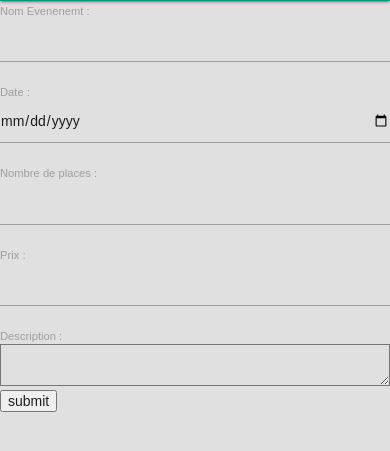
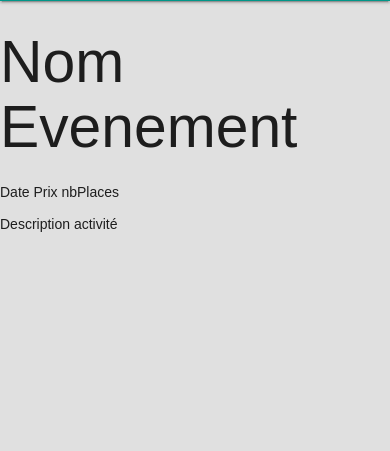
Before and after one commit to GregoryDev/OCI---AppSport, a plain HTML site: page www/index.html in a window 390 px wide. Shown: the part 55-506 px from the top of the page. Drawn offline with Linux system fonts and the light colour scheme; some packages are replaced by stand-ins of ours.

Commit message:
Js pour le submlit & debut description event

```diff
--- a/www/index.html
+++ b/www/index.html
@@ -48,8 +48,8 @@
         <!--
             Formulaire création evenement
         -->
-        <div id="create_event">
-            <form name="create_event" action="index.html" method="post" onsubmit="return myFunction()">
+        <div id="div_create_event">
+            <form name="create_event" id="create_event" action="index.html" method="post">
                 <label for="nom_event">Nom Evenenemt :</label>
                 <input type="text" name="nom_event" id="nom_event" placeholder="" size="30" maxlength="10" required/></br>
                 <label for="date">Date :</label>
@@ -64,6 +64,18 @@
                 <input type="submit" value="submit">
             </form>
         </div>
+        <div id="desc_event">
+            <h1>
+                Nom Evenement
+            </h1>
+            <p>
+                Date    Prix    nbPlaces
+            </p>
+            <span>
+                Description activité
+            </span>
+        </div>
+
 
         <script type="text/javascript" src="js/jquery.min.js"></script>
         <script type="text/javascript" src="js/materialize.min.js"></script>
--- a/www/js/app.js
+++ b/www/js/app.js
@@ -1,6 +1,12 @@
 $(document).ready(function() {
 
-	alert("TOTO");
+    //On submit create event form
+    //TODO: ranger ca dans la bdd
+    $("#create_event").submit(function( event ) {
+          //alert( "Handler for .submit() called." );
+    });
+    $("#create_event").hide();
+
 
     document.addEventListener('deviceready', function() {
         myDB = window.sqlitePlugin.openDatabase({name: 'demo.db', location: 'default'});
```
Lines whose indentation alone changed are shown as unchanged.
